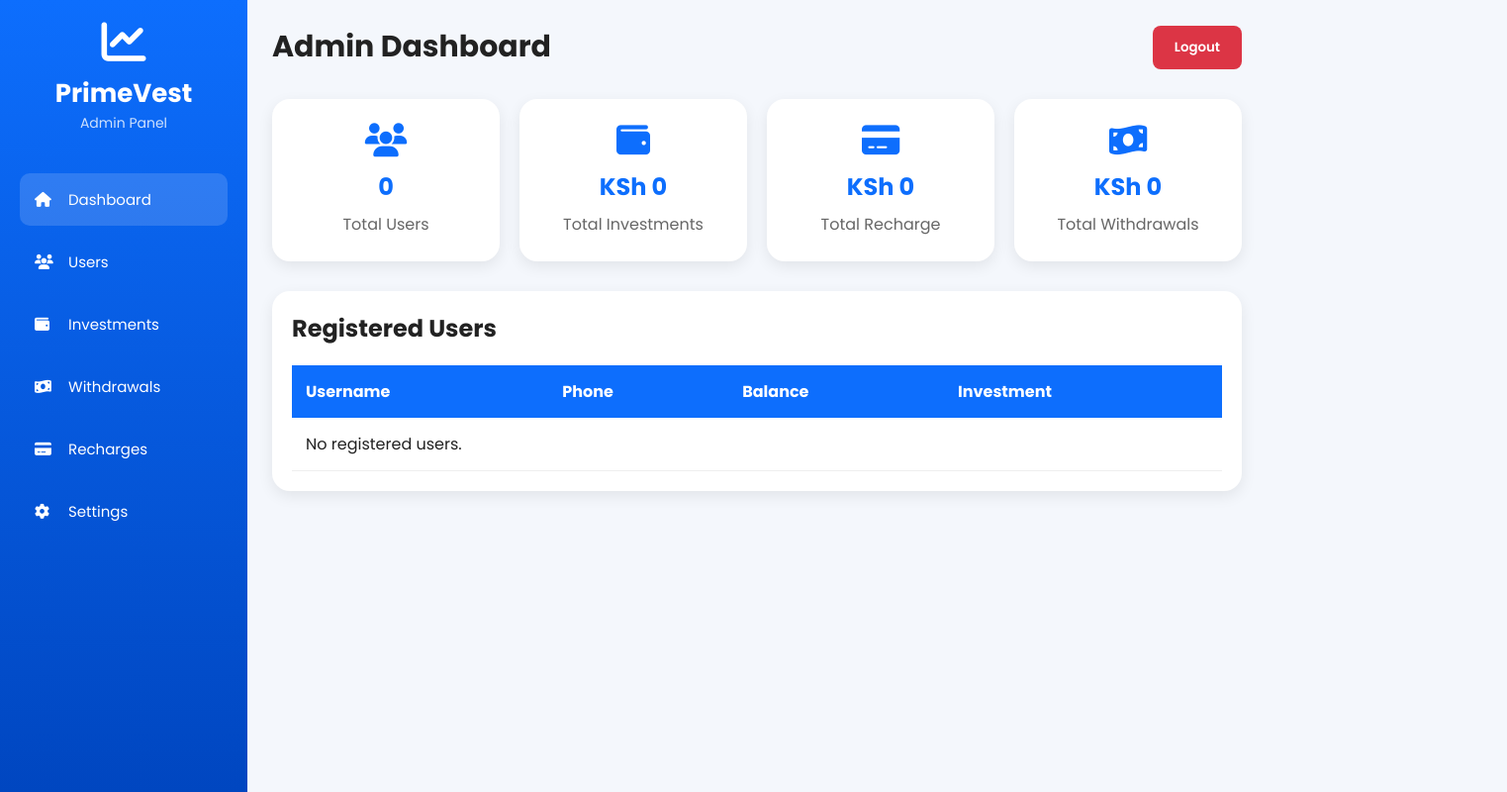
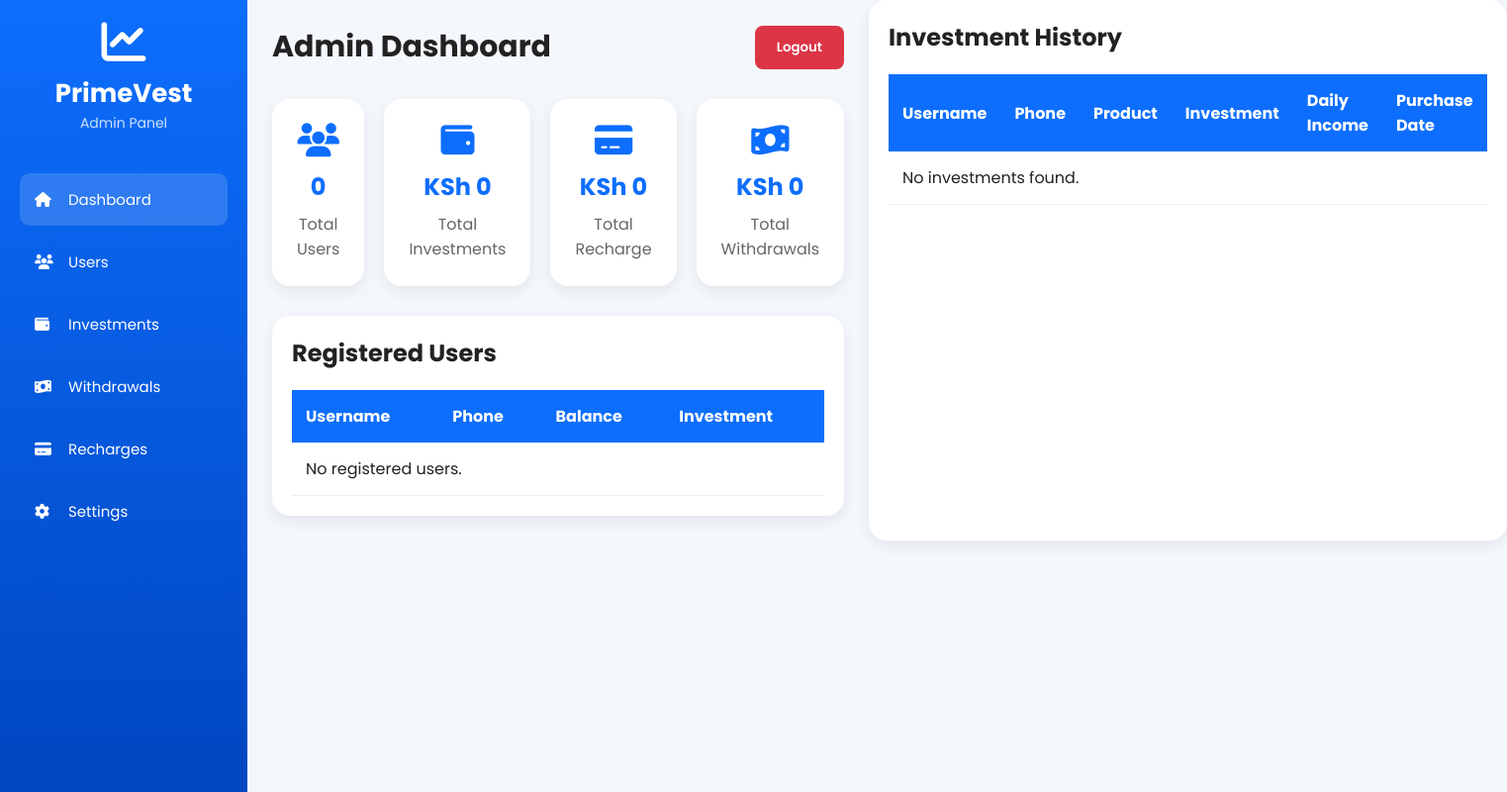
Before and after one commit to kibetbrian9183-max/Primevest, a plain HTML site: page admin/index.html in a window 1280 px wide. Shown: the whole page at 99% size, 1523 px wide, since content can reach past the window. Drawn offline with Linux system fonts and the light colour scheme.

Commit message:
Update index.html

```diff
--- a/admin/index.html
+++ b/admin/index.html
@@ -174,3 +174,49 @@ No users found
 </body>
 
 </html>
+
+<!-- INVESTMENT TABLE -->
+
+<div class="table-box">
+
+<h2>Investment History</h2>
+
+<table>
+
+<thead>
+
+<tr>
+
+<th>Username</th>
+
+<th>Phone</th>
+
+<th>Product</th>
+
+<th>Investment</th>
+
+<th>Daily Income</th>
+
+<th>Purchase Date</th>
+
+</tr>
+
+</thead>
+
+<tbody id="investmentTable">
+
+<tr>
+
+<td colspan="6">
+
+No investments found.
+
+</td>
+
+</tr>
+
+</tbody>
+
+</table>
+
+</div>
```
